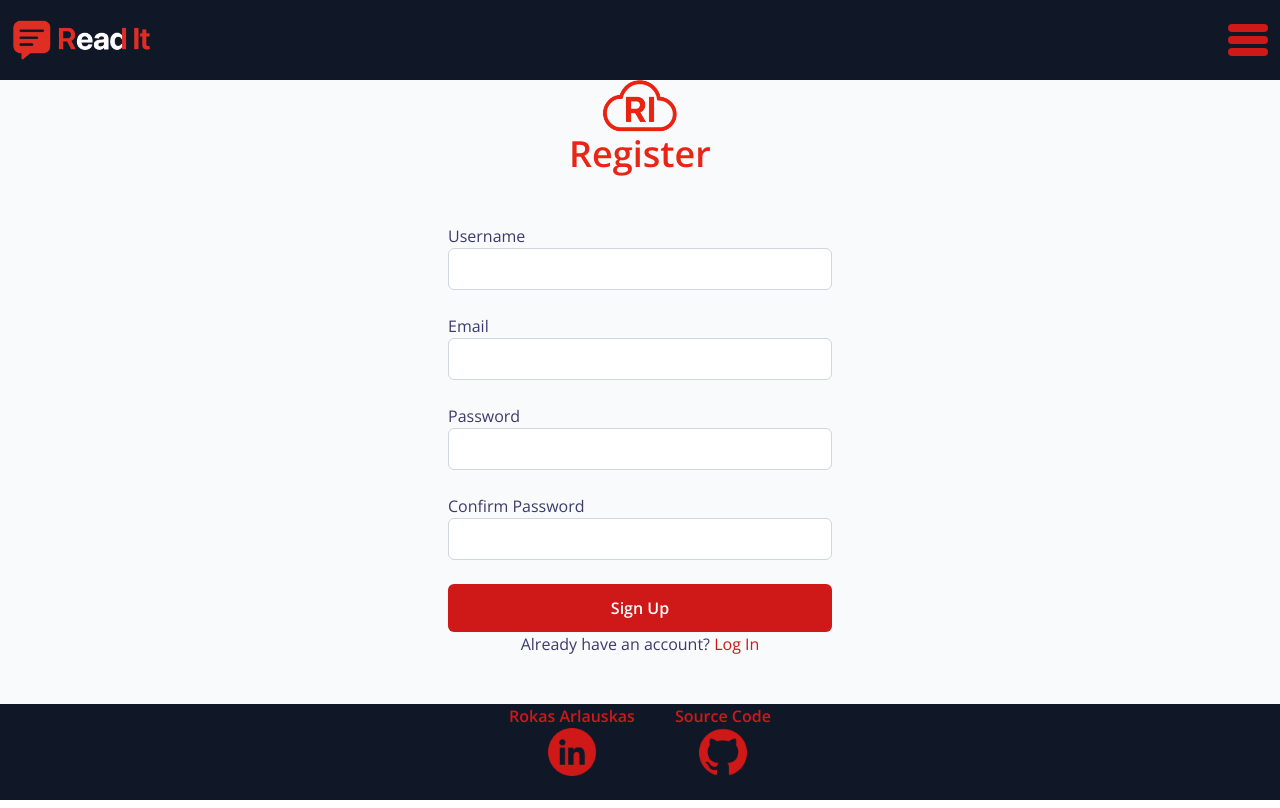
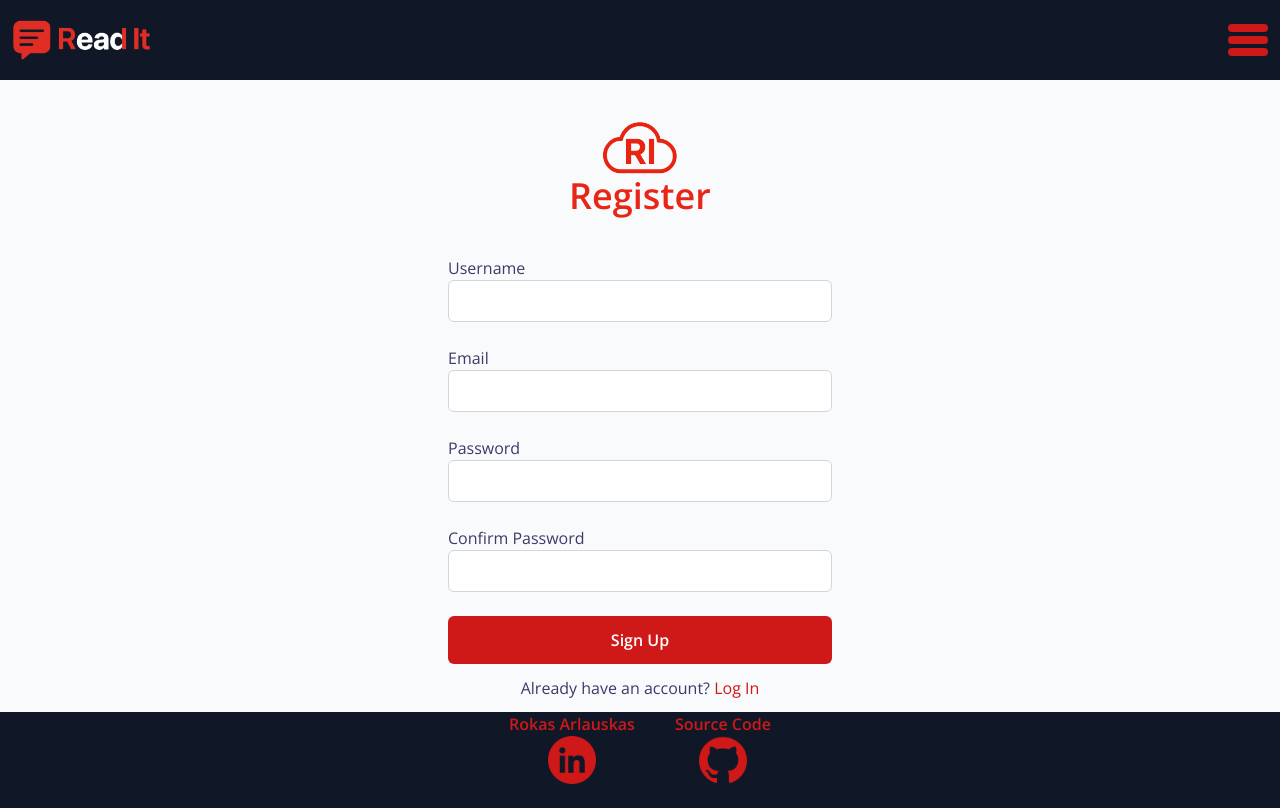
Before and after one commit to rokster112/readIT, a React (Vite) app: page /register in a window 1280 px wide. Built offline with nearby package versions, Linux system fonts and the light colour scheme; no server answers.

Commit message:
changed positioning for register logo as it was too high up

```diff
--- a/src/components/TopicCard.jsx
+++ b/src/components/TopicCard.jsx
@@ -17,7 +17,7 @@ export default function TopicCard({
   return (
     <div
       className={`flex flex-col min-w-[345px] w-full max-w-[850px] h-fit m-2 bg-white p-4 border-white rounded-md transition-all ease-in-out duration-300 ${
-        linkable ? "border-1 hover:border-blue-300" : ""
+        linkable ? "border-1 hover:border-[#CF1818]" : ""
       } shadow-2xl`}
     >
       <Wrapper {...wrapperProps}>
--- a/src/pages/Login.jsx
+++ b/src/pages/Login.jsx
@@ -74,7 +74,7 @@ export default function Login() {
           Log In
         </button>
       </form>
-      <p className="text-purple">
+      <p className="text-purple my-3">
         Don't have an account?{" "}
         <Link
           className="text-[#CF1818] hover:underline hover:text-[#be1414]"
--- a/src/pages/Register.jsx
+++ b/src/pages/Register.jsx
@@ -25,7 +25,7 @@ export default function Register() {
 
   return (
     <div className="min-h-[var(--height-screen)] flex flex-col justify-center items-center">
-      <div className="relative top-[-50px] flex flex-col items-center justify-center">
+      <div className="py-10 flex flex-col items-center justify-center">
         <img className="h-14" src={ReadIt} />
         <h1 className="text-4xl text-[#e92515] font-bold relative ">
           Register
@@ -85,7 +85,7 @@ export default function Register() {
           Sign Up
         </button>
       </form>
-      <p className="text-purple">
+      <p className="text-purple my-3">
         Already have an account?{" "}
         <Link
           className="text-[#CF1818] hover:underline hover:text-[#be1414]"
```
